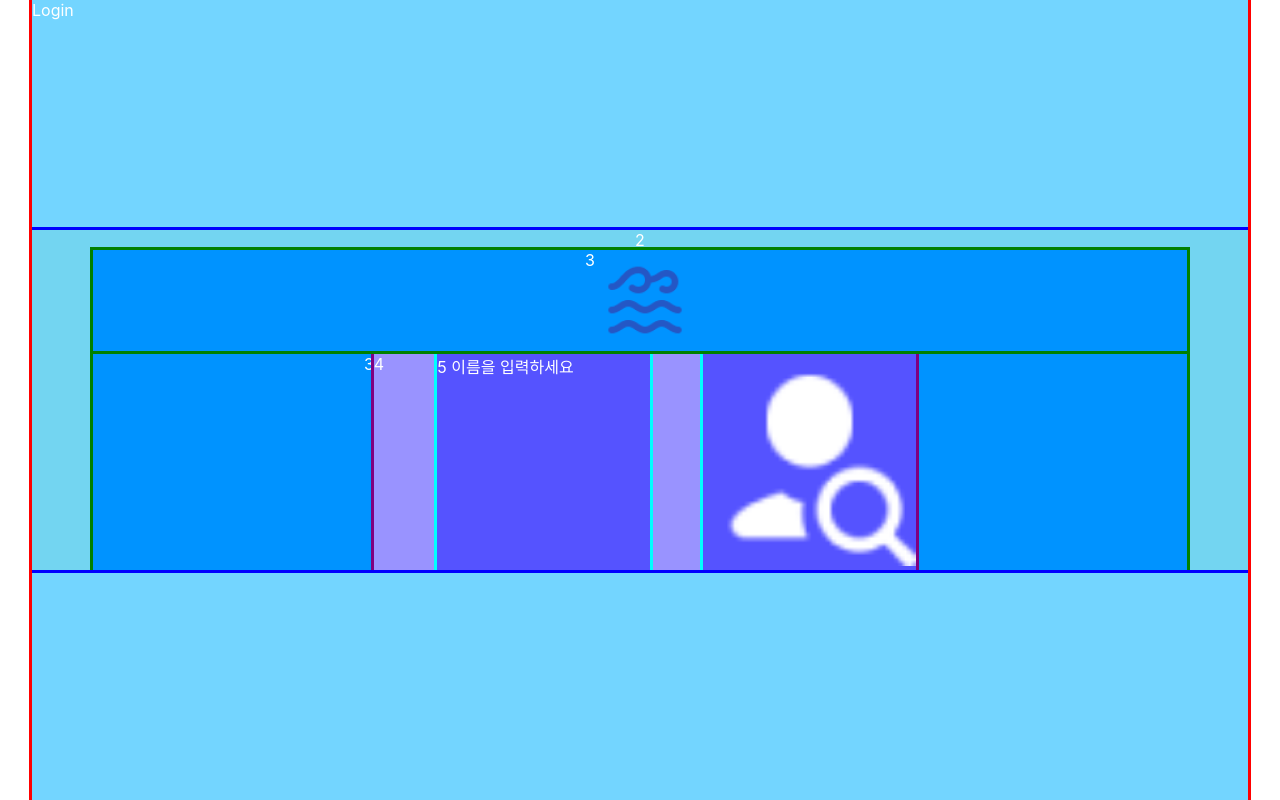
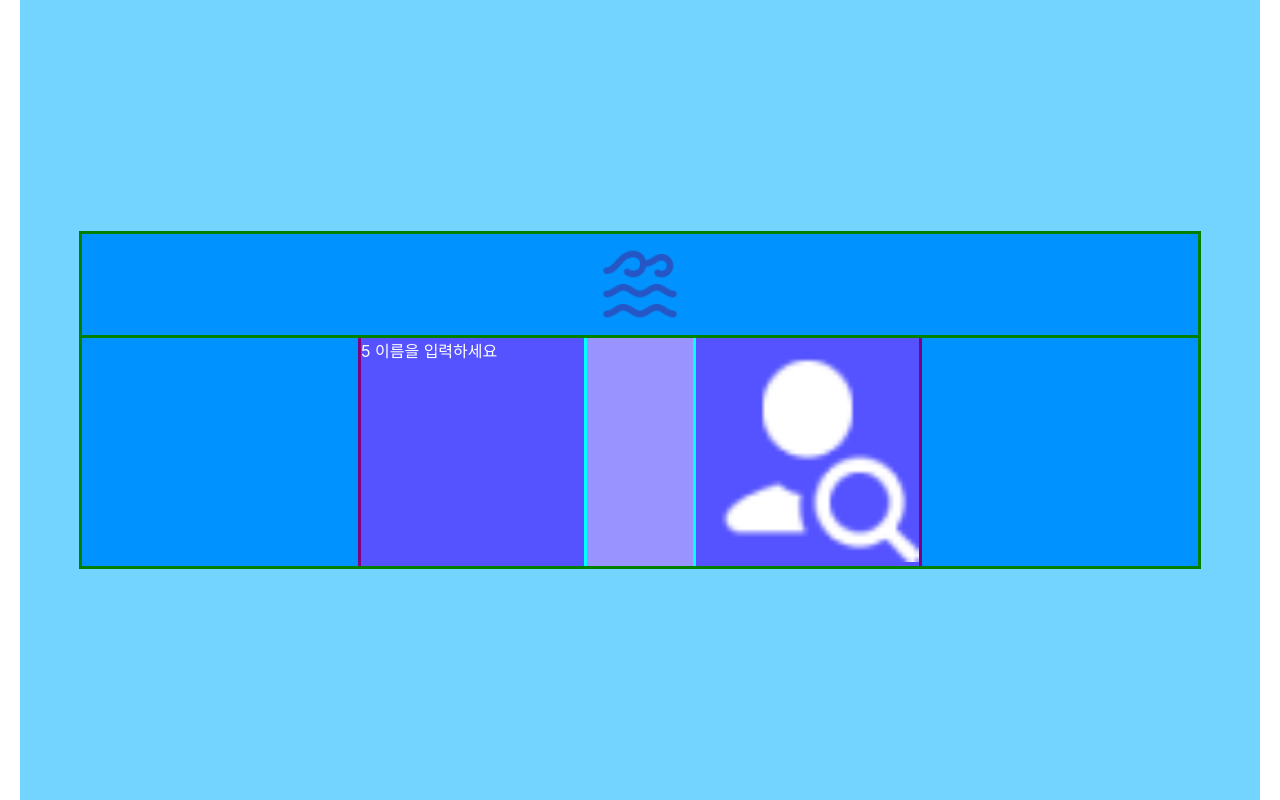
Before and after one commit to RIDE-THE-WAVE/Frontend, a React (Create React App) app in the folder ride-the-wave/: page / in a window 1280 px wide. Built offline with nearby package versions, Linux system fonts and the light colour scheme.

Commit message:
FIX: 로그인 페이지 클래스 이름 변경 #5

```diff
--- a/ride-the-wave/src/component/login/Login.js
+++ b/ride-the-wave/src/component/login/Login.js
@@ -8,19 +8,17 @@ function Login() {
 
     return (
         <div className={styles.Login}>
-            <div>
-                Login
-            </div>
-            <div className={styles.item_2}>2
-                <div className={styles.item_3}>3
+            <div></div>
+            <div className={styles.center_box}>
+                <div className={styles.center_inner_box}>
                     <Link to="/"><img src={logo} alt="logo" /></Link>
                 </div>
-                <div className={styles.item_3}>3
-                    <div className={styles.item_4}>4
+                <div className={styles.center_inner_box}>
+                    <div className={styles.search_box}>
                         {/* 이름 입력 박스가 들어갈 예정 */}
-                        <div className={styles.item_5}>5 이름을 입력하세요
+                        <div className={styles.put_search_data_section}>5 이름을 입력하세요
                         </div>
-                        <div className={styles.item_5}>
+                        <div className={styles.search_img}>
                             {/* 버튼 클릭하면 회원 정보 확인 및 권한 부여 후 다음 페이지로 넘어가는 기능 구현 */}
                             <Link to="/myrecord">
                                 {/* <span> */}
--- a/ride-the-wave/src/component/login/Login.module.css
+++ b/ride-the-wave/src/component/login/Login.module.css
@@ -1,5 +1,5 @@
 .Login {
-    width: 95%; /* 추후에 100% 으로 바꾸기 */
+    width: 100%;
     height: 100vh;
     max-width: 1240px;
     margin: 0 auto; /* center the form */
@@ -7,26 +7,21 @@
     grid-template-columns: 1fr;
     grid-template-rows: repeat(3, 1fr);
     gap: 20px;
-    outline: 3px solid red;
     background-color: #73D5FF;
-    color: white;
+    /* outline: 3px solid red; */
+    /* color: white;     */
 }
 
-.item_2 {
+.center_box {
     display: flex;
     align-items: center;
     flex-direction: column;
-    outline: 3px solid blue;
-    color: white;
-    background-color: #73D5F1;
+    /* outline: 3px solid blue; */
+    /* color: white; */
+    /* background-color: #73D5F1; */
 }
 
-/* 내가 원하는 것
-1. 3번이 전체 너비를 차지하는 것
-2. 4번이 가운데 위치하고 1/3 의 너비를 가지는 것
-*/
-
-.item_3 {
+.center_inner_box {
     display: flex;
     justify-content: center;
     width: 90%;
@@ -35,7 +30,7 @@
     background-color: #0093ff;
 }
 
-.item_4 {
+.search_box {
     flex: 0.5;
     display: flex;
     justify-content: space-between;
@@ -44,7 +39,14 @@
     background-color: #9993ff;
 }
 
-.item_5 {
+.put_search_data_section {
+    flex: 0.4;
+    outline: 3px solid cyan;
+    color: white;
+    background-color: #5553ff;
+}
+
+.search_img {
     flex: 0.4;
     outline: 3px solid cyan;
     color: white;
```
